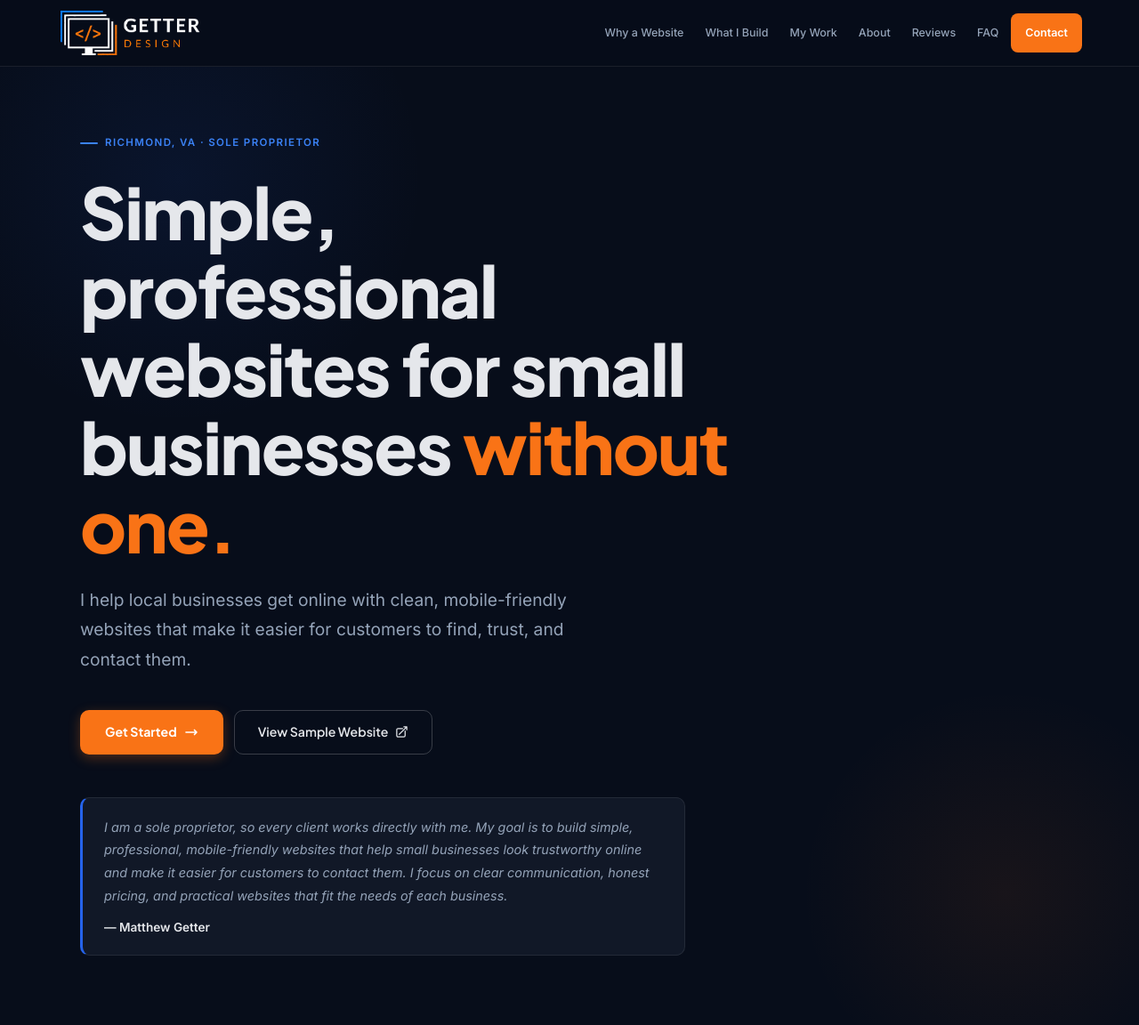
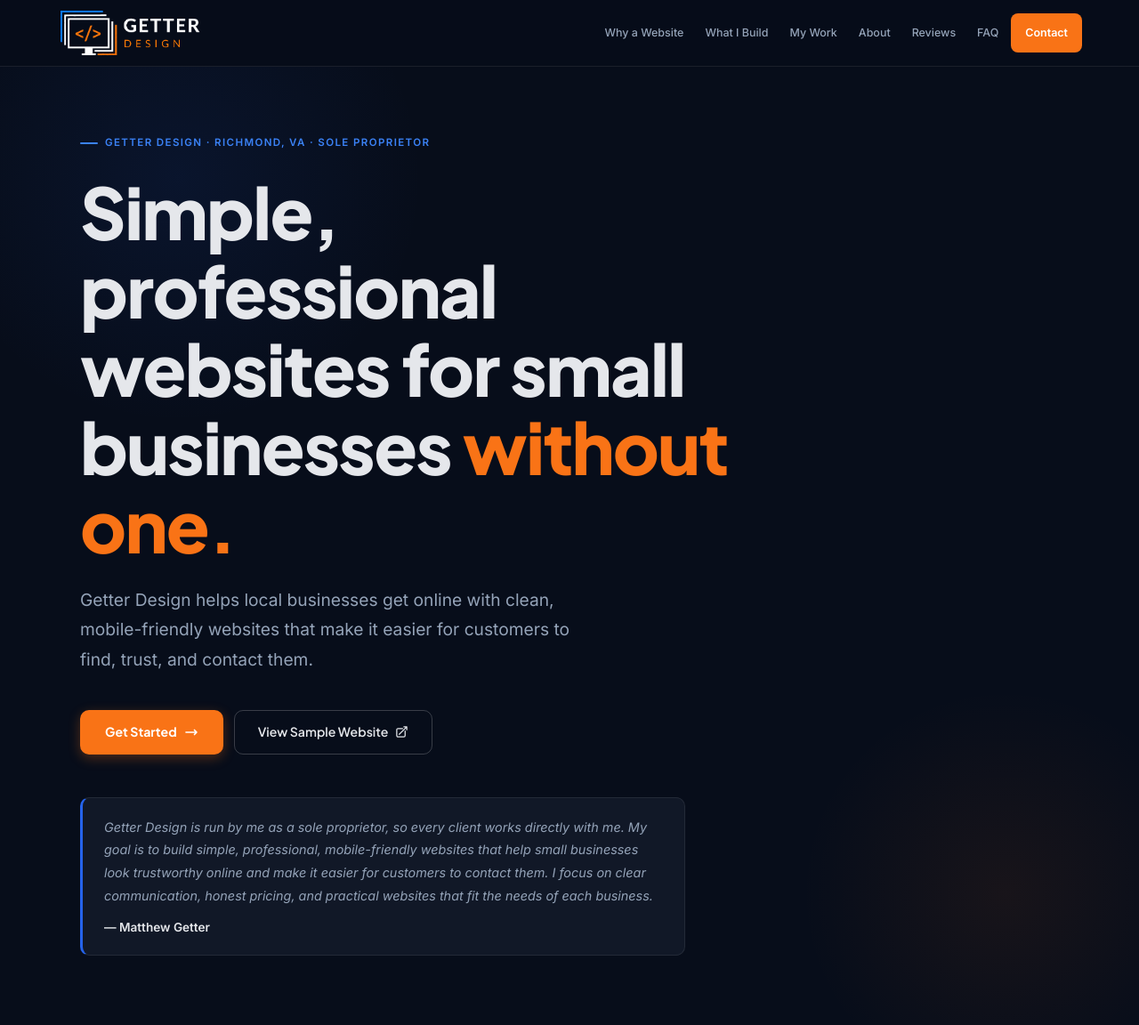
Before and after one commit to Getter05/company-website, a plain HTML site: page index.html in a window 1280 px wide. Shown: the top 1152 px of the page at 89% size. Drawn offline with nearby package versions, Linux system fonts and the light colour scheme; no server answers; grey boxes are pictures that could not be loaded.

Commit message:
Update index.html

```diff
--- a/index.html
+++ b/index.html
@@ -4,8 +4,8 @@
   <meta charset="UTF-8" />
   <meta name="viewport" content="width=device-width, initial-scale=1.0, maximum-scale=1.0" />
   <meta name="theme-color" content="#070D1A" />
-  <meta name="description" content="Matthew Getter builds clean, professional, mobile-friendly websites for small businesses in Richmond, VA." />
-  <title>Getter Design</title>
+  <meta name="description" content="Getter Design builds simple, professional, mobile-friendly websites for small businesses. Work directly with Matthew Getter for clean, practical websites that help customers find and contact you.">
+  <title>Getter Design | Websites for Small Businesses</title>
   <script src="https://cdn.tailwindcss.com"></script>
   <link rel="preconnect" href="https://fonts.googleapis.com" />
   <link rel="preconnect" href="https://fonts.gstatic.com" crossorigin />
@@ -389,7 +389,7 @@
 <nav id="navbar">
   <div class="nav-inner">
     <a href="#home" class="nav-brand">
-      <img src="logo.png" alt="Matthew Getter Logo" class="site-logo">
+      <img src="logo.png" alt="Getter Design Logo" class="site-logo">
     </a>
 
     <!-- Desktop links -->
@@ -436,7 +436,7 @@
   <div style="max-width:1100px; margin:0 auto; width:100%; position:relative; z-index:1;">
 
     <!-- Label -->
-    <div class="reveal section-label" style="margin-bottom:1.5rem;">Richmond, VA · Sole Proprietor</div>
+    <div class="reveal section-label" style="margin-bottom:1.5rem;">Getter Design · Richmond, VA · Sole Proprietor</div>
 
     <!-- Headline -->
     <h1 class="reveal" style="font-size:clamp(2.4rem,7vw,5rem); font-weight:800; line-height:1.1; margin-bottom:1.5rem; transition-delay:100ms; max-width:760px;">
@@ -446,7 +446,7 @@
 
     <!-- Subheadline -->
     <p class="reveal" style="font-size:clamp(1rem,2.5vw,1.2rem); color:var(--muted); line-height:1.75; max-width:580px; margin-bottom:2.5rem; transition-delay:200ms;">
-      I help local businesses get online with clean, mobile-friendly websites that make it easier for customers to find, trust, and contact them.
+      Getter Design helps local businesses get online with clean, mobile-friendly websites that make it easier for customers to find, trust, and contact them.
     </p>
 
     <!-- CTA buttons -->
@@ -464,7 +464,7 @@
     <!-- Trust statement -->
     <div class="reveal" style="background:var(--bg3); border:1px solid var(--border); border-left:3px solid var(--blue); border-radius:10px; padding:1.25rem 1.5rem; max-width:680px; transition-delay:400ms;">
       <p style="font-size:0.9rem; color:var(--muted); line-height:1.8; font-style:italic;">
-        I am a sole proprietor, so every client works directly with me. My goal is to build simple, professional, mobile-friendly websites that help small businesses look trustworthy online and make it easier for customers to contact them. I focus on clear communication, honest pricing, and practical websites that fit the needs of each business.
+        Getter Design is run by me as a sole proprietor, so every client works directly with me. My goal is to build simple, professional, mobile-friendly websites that help small businesses look trustworthy online and make it easier for customers to contact them. I focus on clear communication, honest pricing, and practical websites that fit the needs of each business.
       </p>
       <p style="margin-top:0.75rem; font-size:0.85rem; font-weight:600; color:var(--text);">— Matthew Getter</p>
     </div>
@@ -988,7 +988,7 @@
     <div style="border-top:1px solid var(--border); padding-top:1.5rem;">
       <div style="display:flex; flex-wrap:wrap; gap:0.5rem; justify-content:space-between; align-items:center;">
         <p style="color:var(--muted); font-size:0.75rem;">© 2026 Getter Design. All rights reserved.</p>
-        <p style="color:var(--muted); font-size:0.75rem;">Richmond, VA · Sole Proprietor</p>
+        <p style="color:var(--muted); font-size:0.75rem;">Getter Design · Richmond, VA · Sole Proprietor</p>
       </div>
 
       <div style="margin-top:1rem; color:var(--muted); font-size:0.72rem; line-height:1.7; max-width:900px;">
```
